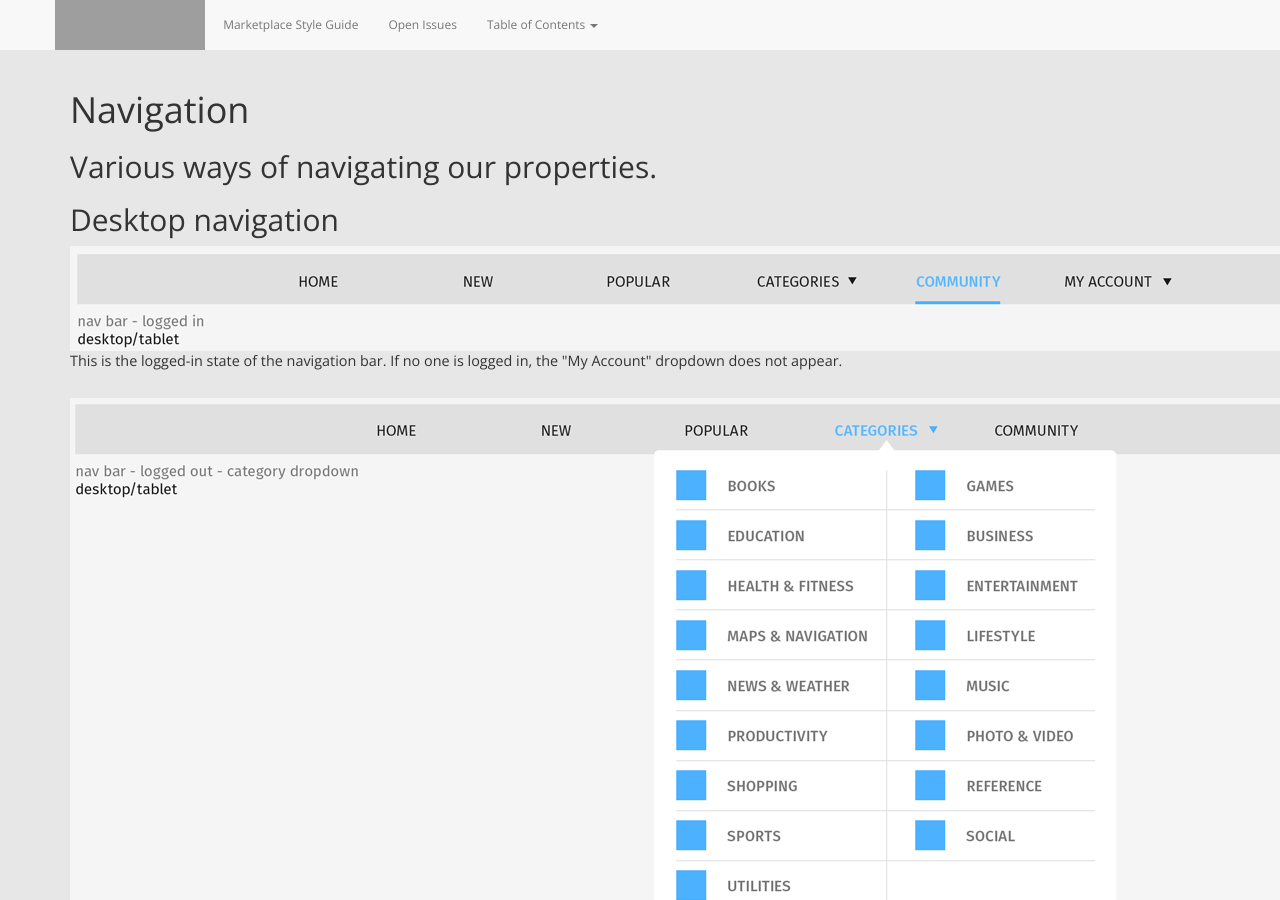
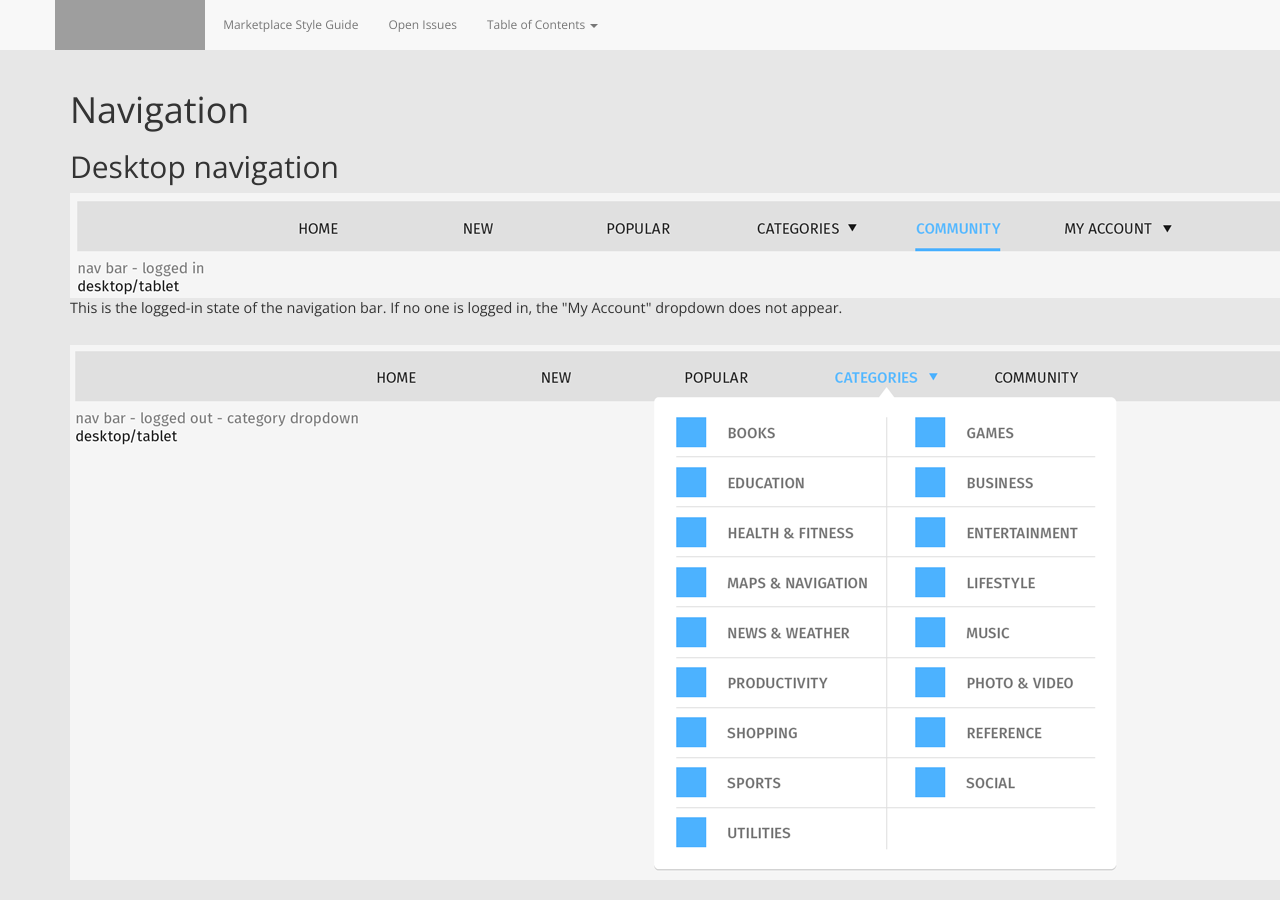
Before and after one commit to MarketplaceUX/marketplace-style-guides, a Jekyll site: the page built from navigation.html, in a window 1280 px wide and 900 px high. Built offline with Jekyll 4.4.1, drawn with Linux system fonts in a browser that asks for light colours; nearby versions of some CDN libraries; grey boxes are pictures that could not be loaded.

Commit message:
updated navigation page

```diff
--- a/navigation.html
+++ b/navigation.html
@@ -7,18 +7,19 @@
 	<div class="row">
 		<div class="col-sm-12 col-md-12 col-lg-12">
 			<h1>Navigation</h1>
-				<h2>Various ways of navigating our properties.</h2>
 				<h2>Desktop navigation</h2>
 				<img src="img/navBarDesktop.png"/><br/>
 				<p class="longText">This is the logged-in state of the navigation bar. If no one is logged in, the "My Account" dropdown does not appear.
 				</p>
 				<br>
 				<img src="img/navBarDesktopDropDown.png"/><br/>
+				<br>
 				<p class="longText">This is the category dropdown menu. The blue squares are category icons. Note this is the logged-out state.
 				</p>
 				<br>
 				<h2>Mobile Naviagation</h2>
 				<img src="img/mobileNav.png"/><br/>
+				<br>
 				<p class="longText">Here we have two versions of the mobile navigation bar. The top two are the two different states of the standard mobile Marketplace app: browse and settings. The third navigation bar is specific to Tarako devices. There is no logged in state for this fork of the Marketplace.
 				</p>
 		</div>
```
